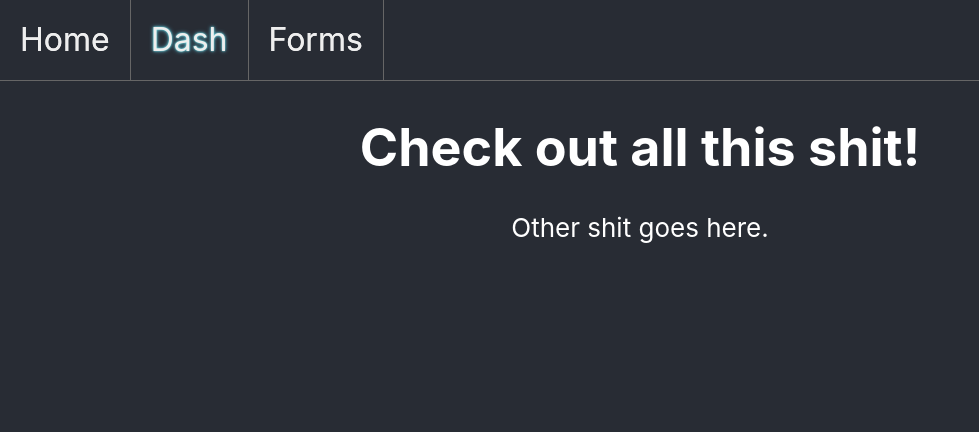
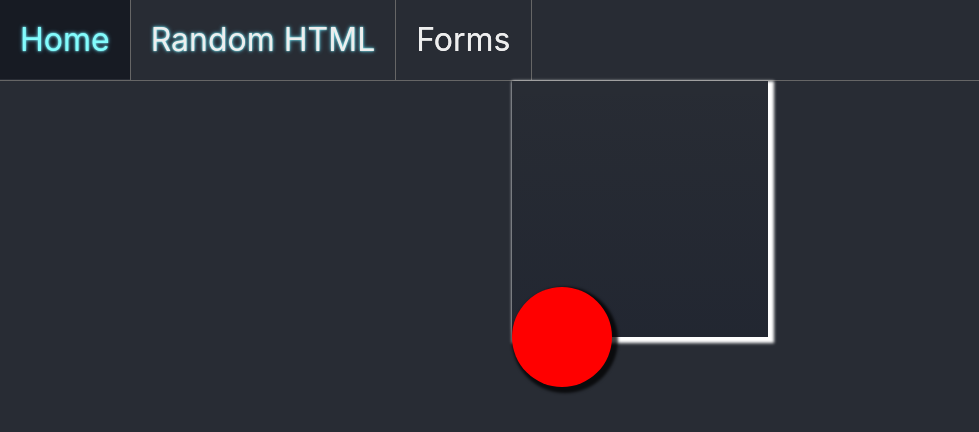
Before and after one commit to Redfloor/playground, a React (Create React App) app: page /dash in a window 1280 px wide. Shown: the top 432 px of the page, without its empty margins (0-979 px from the left). Built offline with nearby package versions, Linux system fonts and the light colour scheme.

Commit message:
fucked around with an accordion

```diff
--- a/package.json
+++ b/package.json
@@ -5,6 +5,9 @@
   "dependencies": {
     "@apollo/client": "^3.7.14",
     "@types/graphql": "^14.5.0",
+    "@types/react": "^18.2.69",
+    "@types/react-dom": "^18.2.22",
+    "client": "link:@types/react-dom/client",
     "formik": "^2.4.2",
     "graphql": "^16.6.0",
     "react": "^18.2.0",
--- a/src/Router/Switch.tsx
+++ b/src/Router/Switch.tsx
@@ -3,13 +3,13 @@ import {
     Route
 } from "react-router-dom";
 import {Dash} from "../pages/fragment_dash/Dash";
-import {Forms} from "../pages/forms/forms";
+// import {Forms} from "../pages/forms/forms";
 import {SoundButtonContainer} from "../pages/SoundButton/SoundButtonContainer";
 
 export const Switch = () => {
     return (
         <Routes>
-            <Route path="/forms" element={<Forms />}/>
+            {/*<Route path="/forms" element={<Forms />}/>*/}
             <Route path="/dash" element={<Dash />}/>
             <Route path="/*" element={<SoundButtonContainer/>} />
         </Routes>
--- a/src/components/header/header.tsx
+++ b/src/components/header/header.tsx
@@ -17,7 +17,7 @@ export const Header = () => {
                 <div
                     className={location.pathname === '/dash' ? styles.active : styles.inactive}
                 >
-                    Dash
+                    Random HTML
                 </div>
             </Link>
             <Link to="/forms">
--- a/src/pages/fragment_dash/components/RandomHtml.tsx
+++ b/src/pages/fragment_dash/components/RandomHtml.tsx
@@ -1,15 +1,8 @@
 import styles from './randomHtml.module.css'
+import {Toys} from "./Toys";
 
 export const RandomHtml = () => {
     return <>
-        <div className={styles.containerD}>
-            <h1>Check out all this shit!</h1>
-            <p>
-                Bacon ipsum dolor amet magna ad short loin, occaecat filet mignon chuck tempor beef prosciutto proident. Enim excepteur culpa consectetur aliqua jerky, pork chop do flank ullamco capicola. Non qui cupim flank, dolore drumstick landjaeger laborum ham hock aliqua corned beef ex nulla. Picanha chicken spare ribs pastrami, ham hock dolore labore pork occaecat minim cupidatat. Irure chislic buffalo exercitation non cupidatat shoulder spare ribs ball tip qui consectetur commodo.
-            </p>
-        </div>
-        <div>
-            Other shit goes here.
-        </div>
+       <Toys />
     </>
 }
--- /dev/null
+++ b/src/pages/fragment_dash/components/Toys.module.css
@@ -0,0 +1,18 @@
+.box {
+    position: relative;
+    width: 20vw;
+    height: 20vw;
+    /*background-color: white;*/
+    box-shadow: 3px 3px 3px 3px #fff;
+    background: linear-gradient(180deg, #0E152800 0%, #0E15283B 100%);
+}
+
+.circle {
+    position: absolute;
+    width:100px;
+    height:100px;
+    bottom: -50px;
+    background-color: red;
+    border-radius: 50%;
+    box-shadow: 3px 3px 3px 3px rgba(0,0,0,0.75);
+}
--- /dev/null
+++ b/src/pages/fragment_dash/components/Toys.tsx
@@ -0,0 +1,8 @@
+import styles from './Toys.module.css'
+export const Toys = () => {
+    return (
+        <div className={styles.box}>
+            <div className={styles.circle} />
+        </div>
+    )
+}
```
Also changed, not shown: 1 other file (tests, documents, lock files or other folders).
